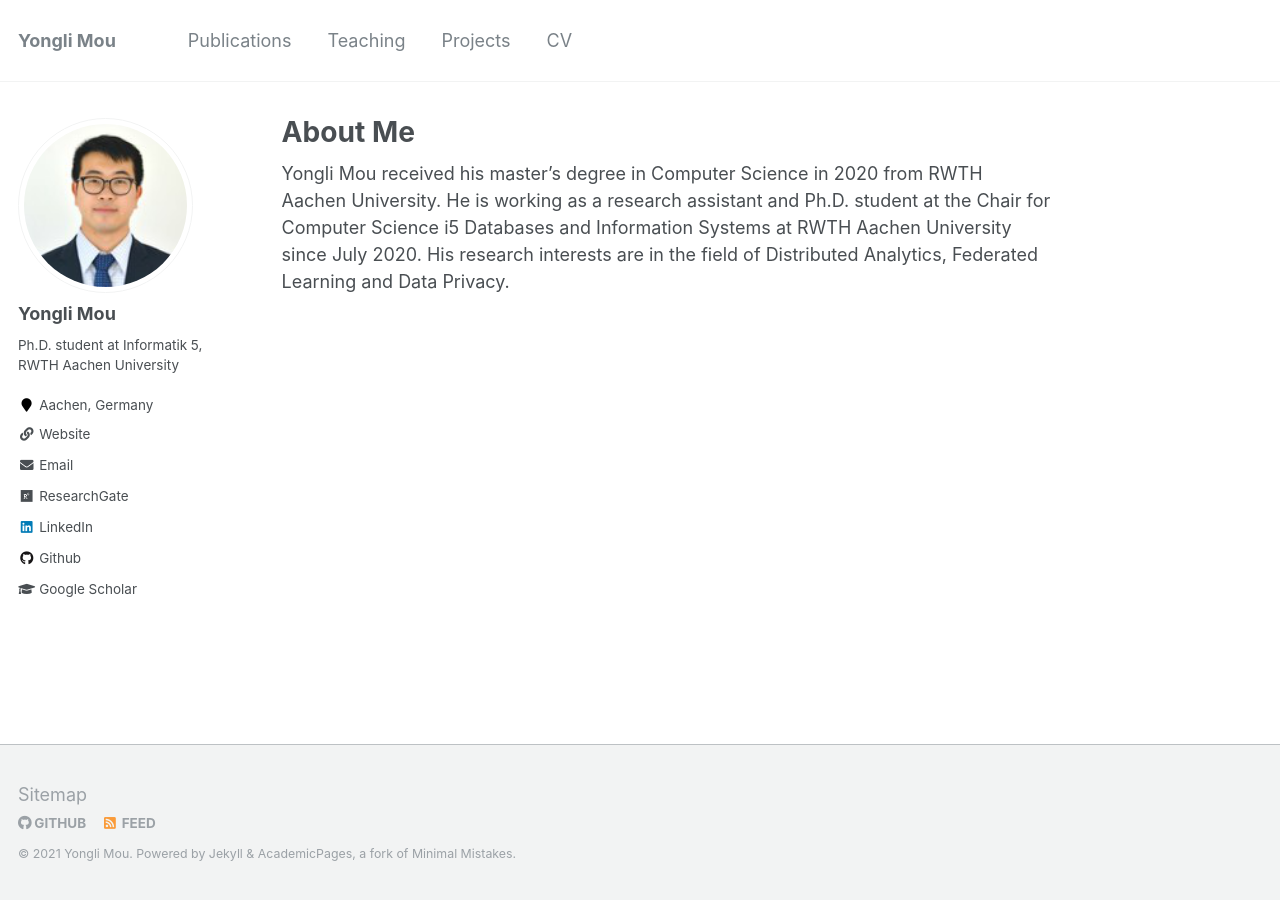
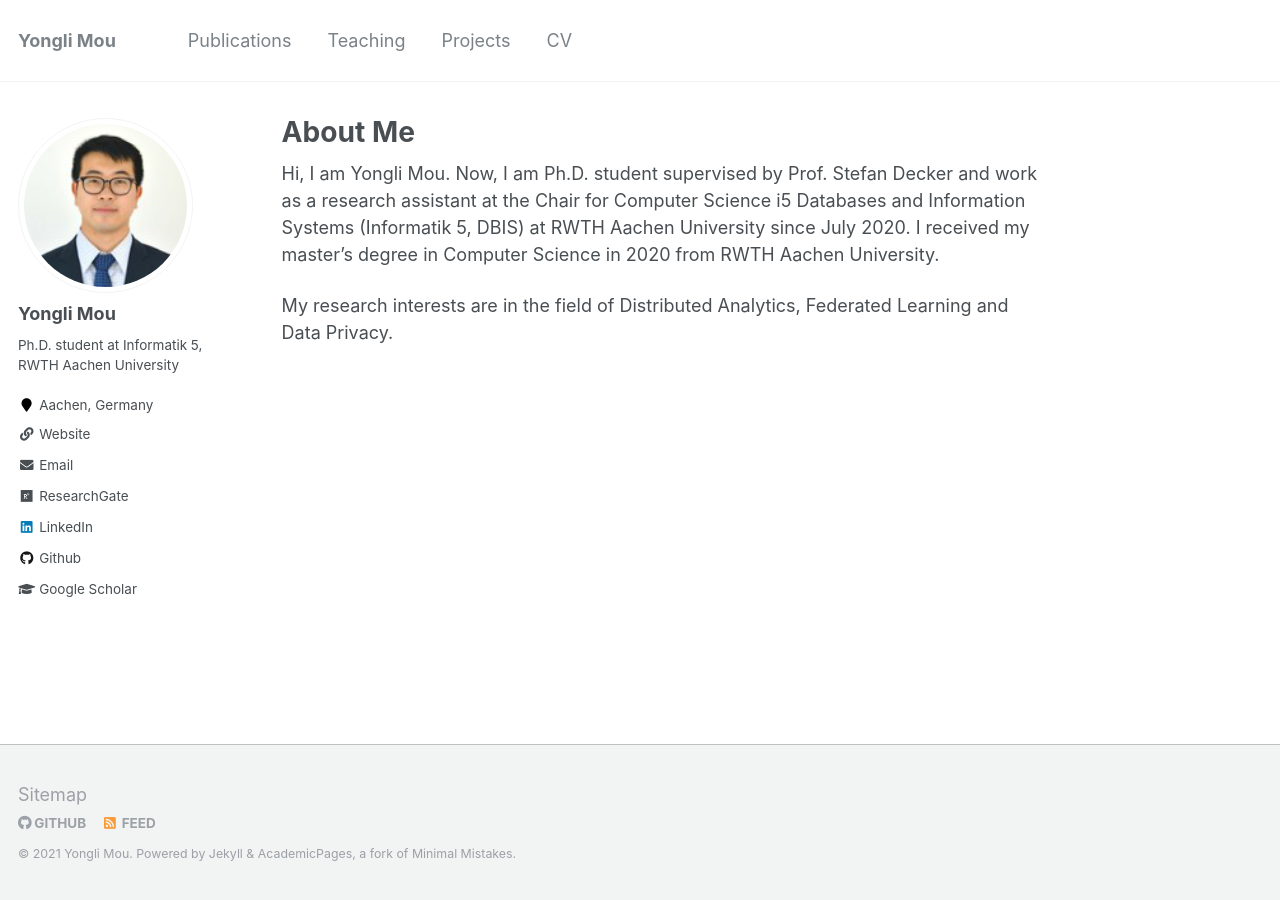
Before and after one commit to MouYongli/MouYongli.github.io, a Jekyll site: the page built from _pages/about.md, in a window 1280 px wide. Built offline with Jekyll 4.4.1, drawn with Linux system fonts in a browser that asks for light colours.

Commit message:
Update about.md

```diff
--- a/_pages/about.md
+++ b/_pages/about.md
@@ -8,4 +8,6 @@ redirect_from:
   - /about.html
 ---
 
-Yongli Mou received his master's degree in Computer Science in 2020 from RWTH Aachen University. He is working as a research assistant and Ph.D. student at the Chair for Computer Science i5 Databases and Information Systems at RWTH Aachen University since July 2020. His research interests are in the field of Distributed Analytics, Federated Learning and Data Privacy.
+Hi, I am Yongli Mou. Now, I am Ph.D. student supervised by Prof. Stefan Decker and work as a research assistant at the Chair for Computer Science i5 Databases and Information Systems (Informatik 5, DBIS) at RWTH Aachen University since July 2020. I received my master's degree in Computer Science in 2020 from RWTH Aachen University.
+
+My research interests are in the field of Distributed Analytics, Federated Learning and Data Privacy.
```
